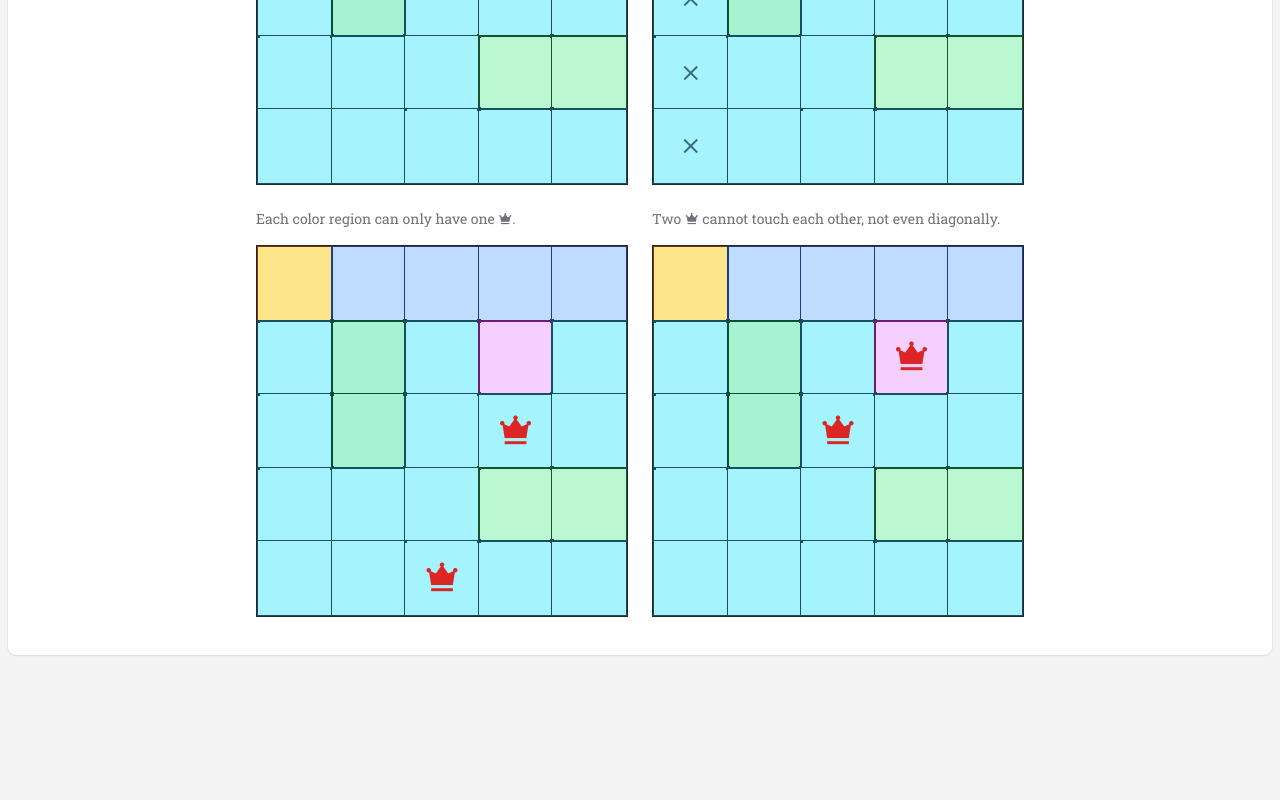
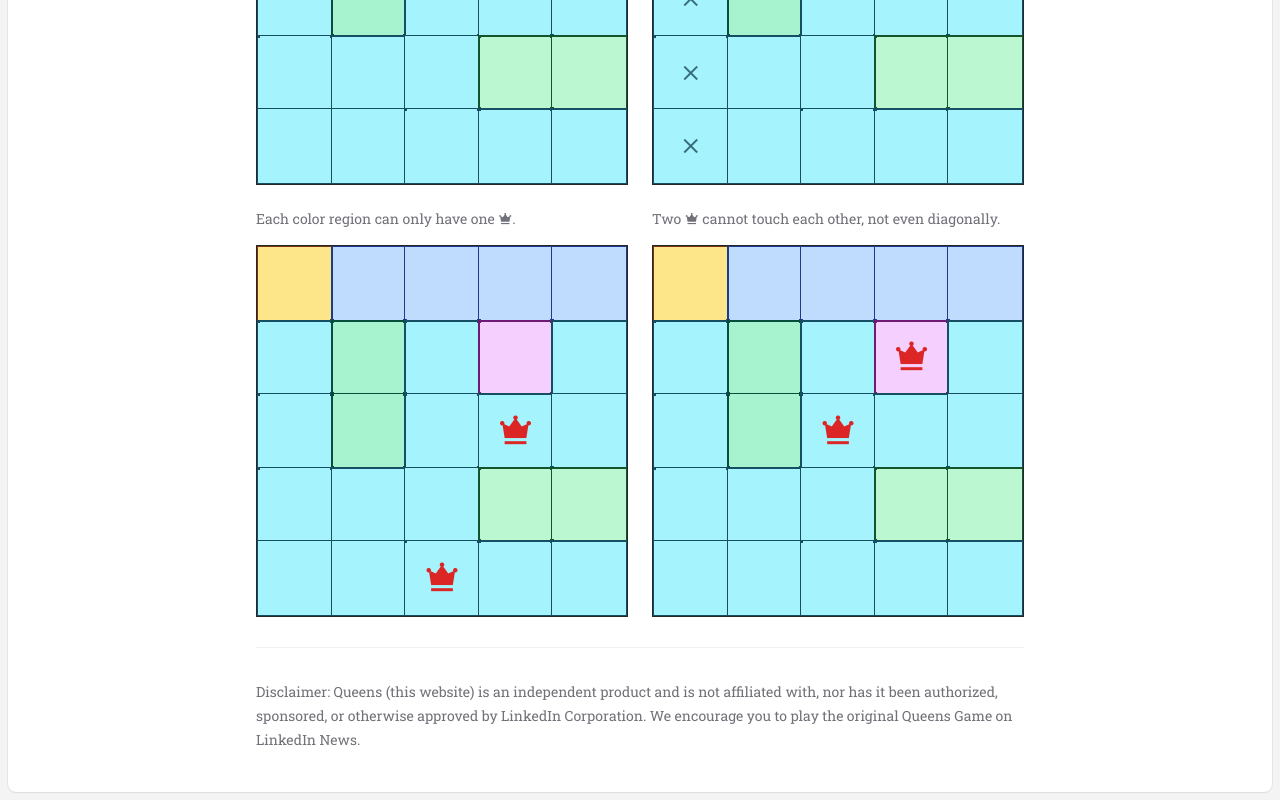
Before and after one commit to cloudyyoung/games, a React (Vite) app: page /tutorial in a window 1280 px wide. Shown: the part 498-1298 px from the top of the page. Before the commit the page ends 1161 px from the top, so only its background shows below. Built offline with nearby package versions, Linux system fonts and the light colour scheme.

Commit message:
Add disclaimer

```diff
--- a/src/pages/tutorial.tsx
+++ b/src/pages/tutorial.tsx
@@ -38,6 +38,12 @@ const Tutorial = () => {
           <ExampleGrid slots={QUEENS_TOUCHING_EXAMPLE} />
         </div>
       </div>
+
+      <Divider soft />
+
+      <Text>
+        Disclaimer: Queens (this website) is an independent product and is not affiliated with, nor has it been authorized, sponsored, or otherwise approved by LinkedIn Corporation. We encourage you to play the original Queens Game on LinkedIn News.
+      </Text>
     </div>
   )
 }
```
